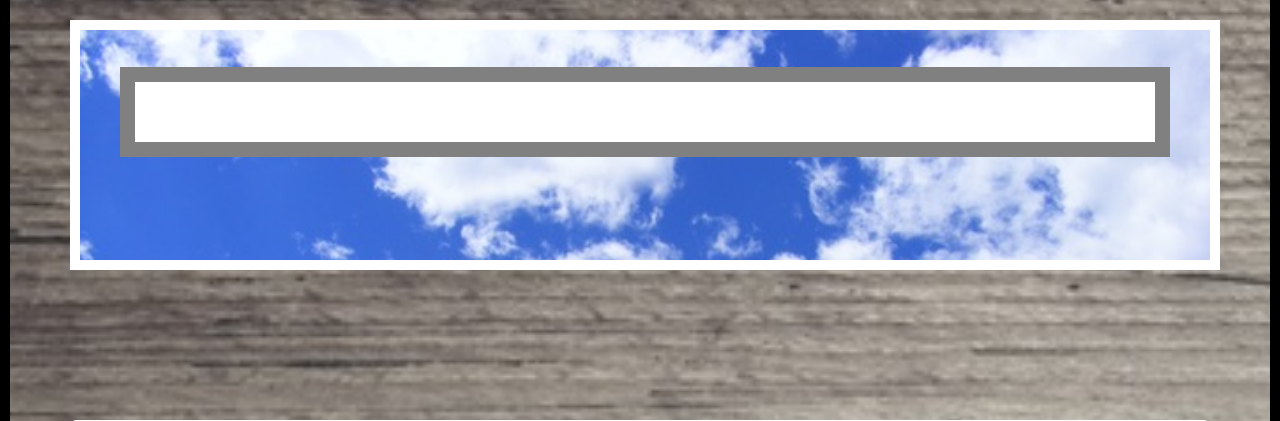
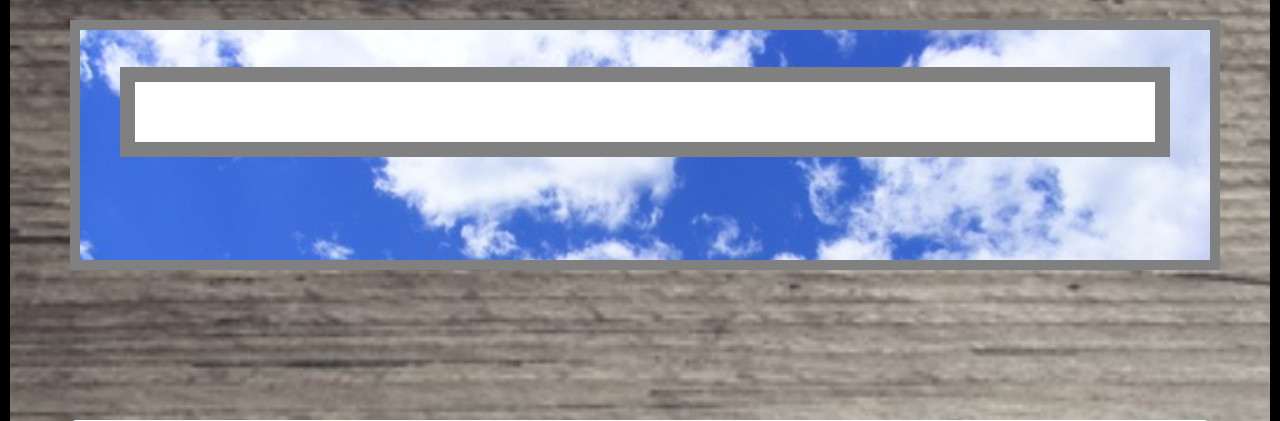
Before and after one commit to KatieKosh/FoodTruckApp, a PHP site: page / in a window 1280 px wide. Shown: the part 82-503 px from the top of the page. Run offline with PHP 8.4, Linux system fonts and the light colour scheme; some libraries are stand-ins or nearby versions.

Commit message:
changes made

```diff
--- a/assets/css/style.css
+++ b/assets/css/style.css
@@ -291,7 +291,7 @@
 /*background-image: url("../../../image/clouds.jpeg");*/
 background-color: white;
 background-size: cover;
-border: white solid 10px;
+border: grey solid 10px;
 }
 
 .weather {
--- a/assets/js/map.js
+++ b/assets/js/map.js
@@ -341,7 +341,7 @@
 					var seventhFoodTruck = new google.maps.LatLng(30.264476, -97.728304); //Kebabalicious
 
 					var mapOptions = {
-					  zoom: 15,
+					  zoom: 12,
 					  center: firstFoodTruck
 					}
 					var map = new google.maps.Map(document.getElementById("map"), mapOptions);
```
